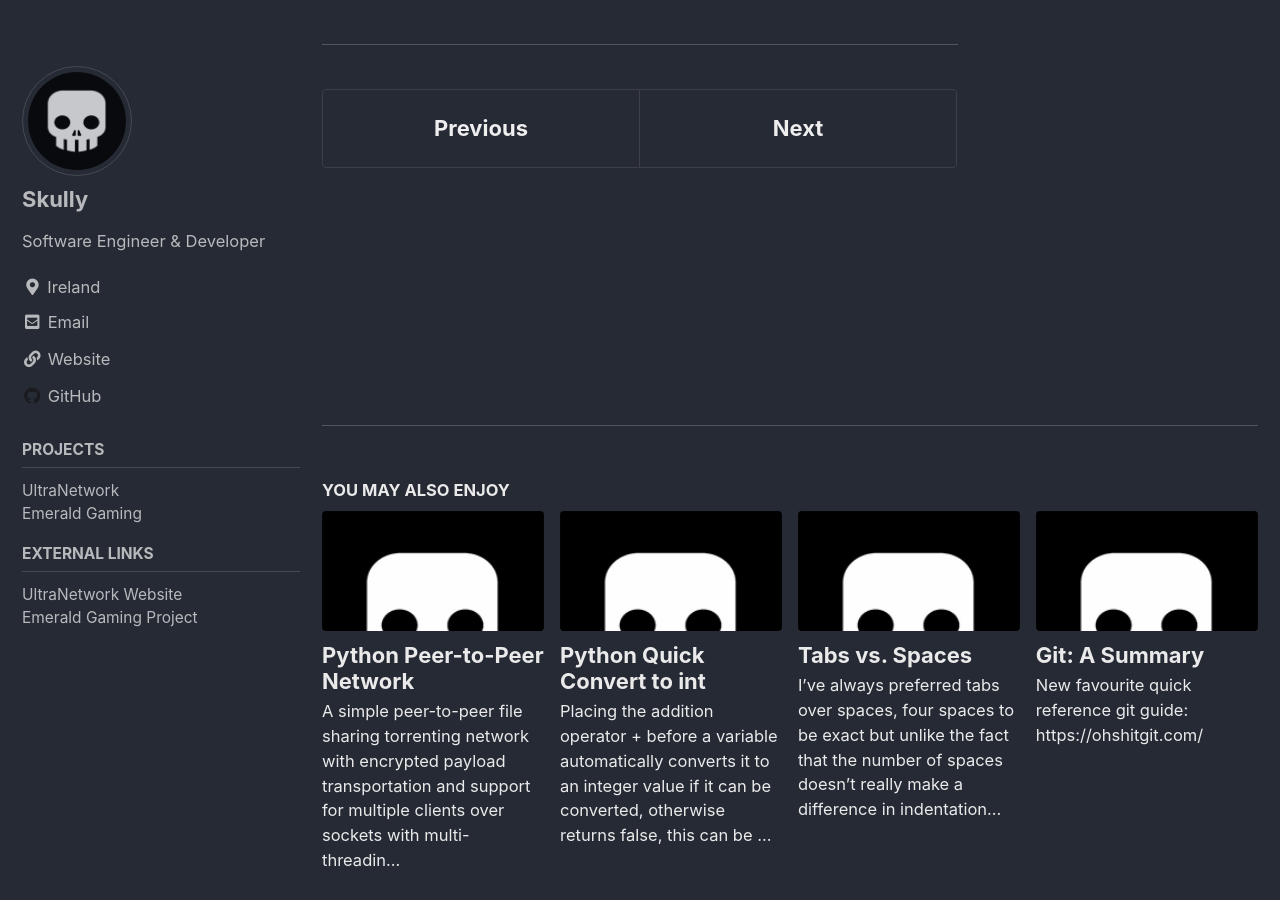
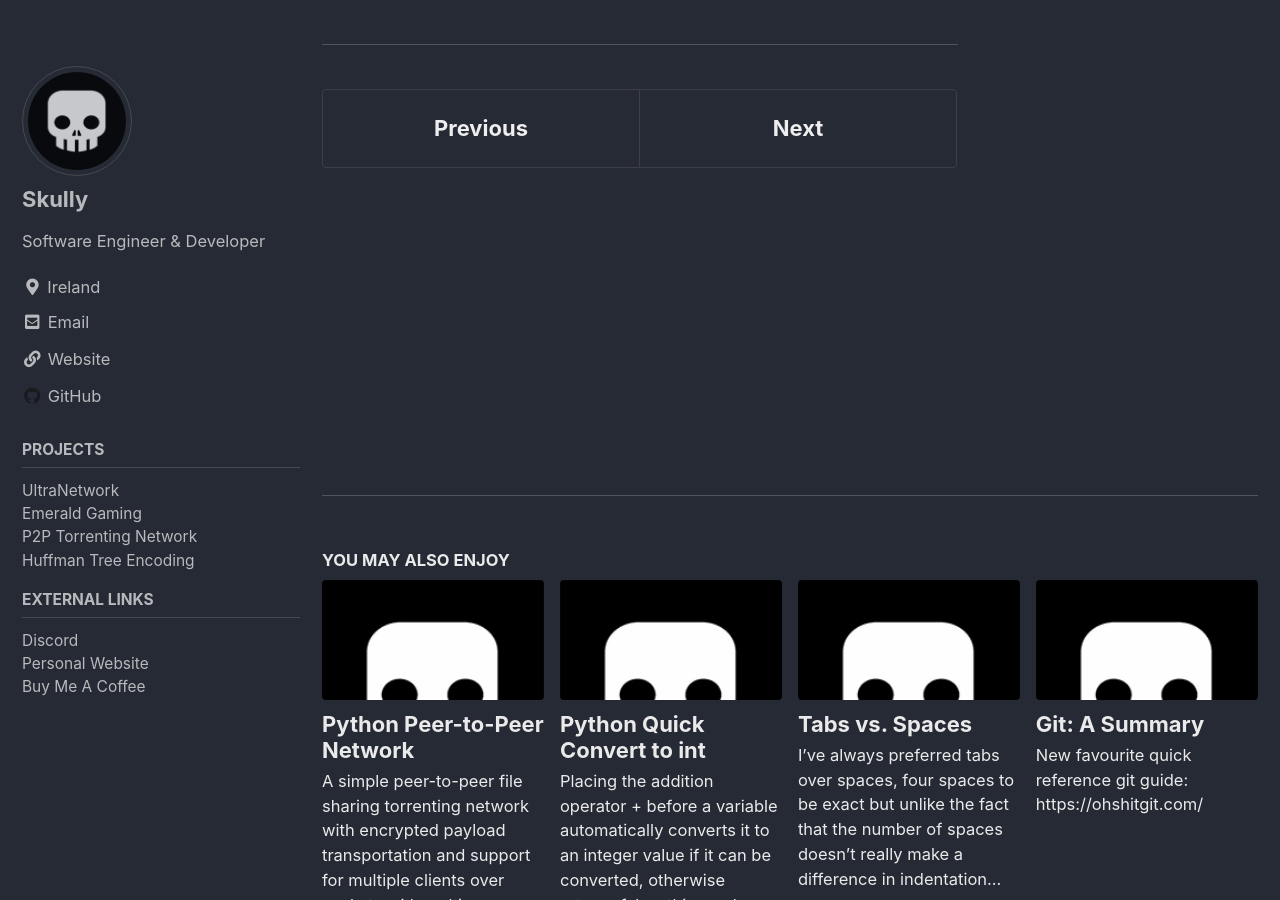
Before and after one commit to ImSkully/ImSkully, a Jekyll site: the page built from docs/_posts/2020-07-18-til-categories.md, in a window 1280 px wide and 900 px high, scrolled down 315 px. Built offline with Jekyll 4.4.1, drawn with Linux system fonts in a browser that asks for light colours; cached includes are drawn as plain includes.

Commit message:
update sidebar navigation

```diff
--- a/docs/_data/navigation.yml
+++ b/docs/_data/navigation.yml
@@ -1,7 +1,7 @@
 # main links
 main:
   - title: "skully.tech"
-    url: http://skully.tech
+    url: https://skully.tech
   # - title: "Placeholder"
   #   url: /Placeholder/
 
@@ -9,12 +9,18 @@ sidebar:
   - title: "Projects"
     children:
       - title: "UltraNetwork"
-        url: /
+        url: "https://ultranetwork.net"
       - title: "Emerald Gaming"
-        url: /
+        url: "https://emeraldgaming.net"
+      - title: "P2P Torrenting Network"
+        url: Python-P2P-Network/
+      - title: "Huffman Tree Encoding"
+        url: "https://github.com/ImSkully/huffman-tree-encoding/wiki"
   - title: "External Links"
     children:
-      - title: "UltraNetwork Website"
-        url: "https://ultranetwork.net"
-      - title: "Emerald Gaming Project"
-        url: "https://imskully.github.io/emeraldgamingmta/"
+      - title: "Discord"
+        url: "https://skully.tech/discord"
+      - title: "Personal Website"
+        url: "https://skully.tech"
+      - title: "Buy Me A Coffee"
+        url: "https://www.buymeacoffee.com/Skully"
```
